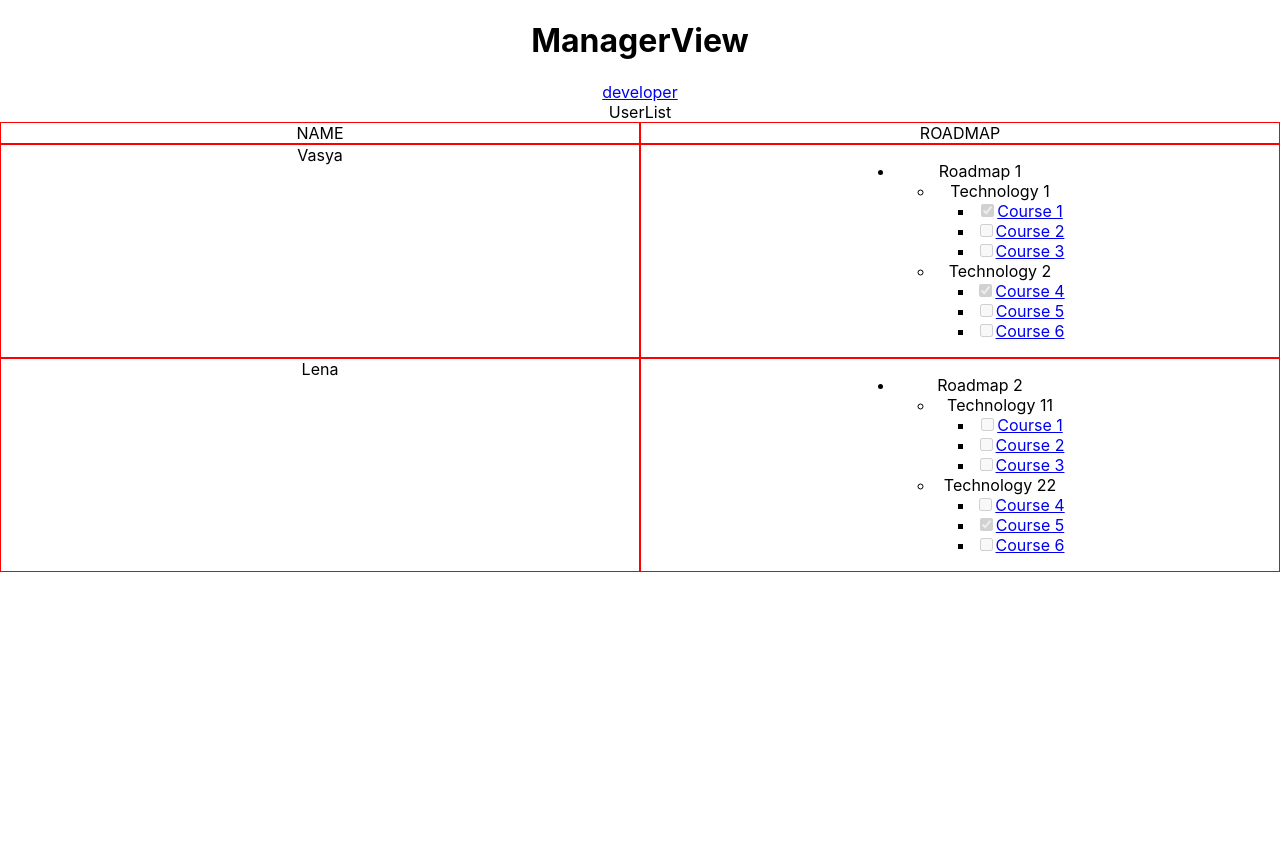
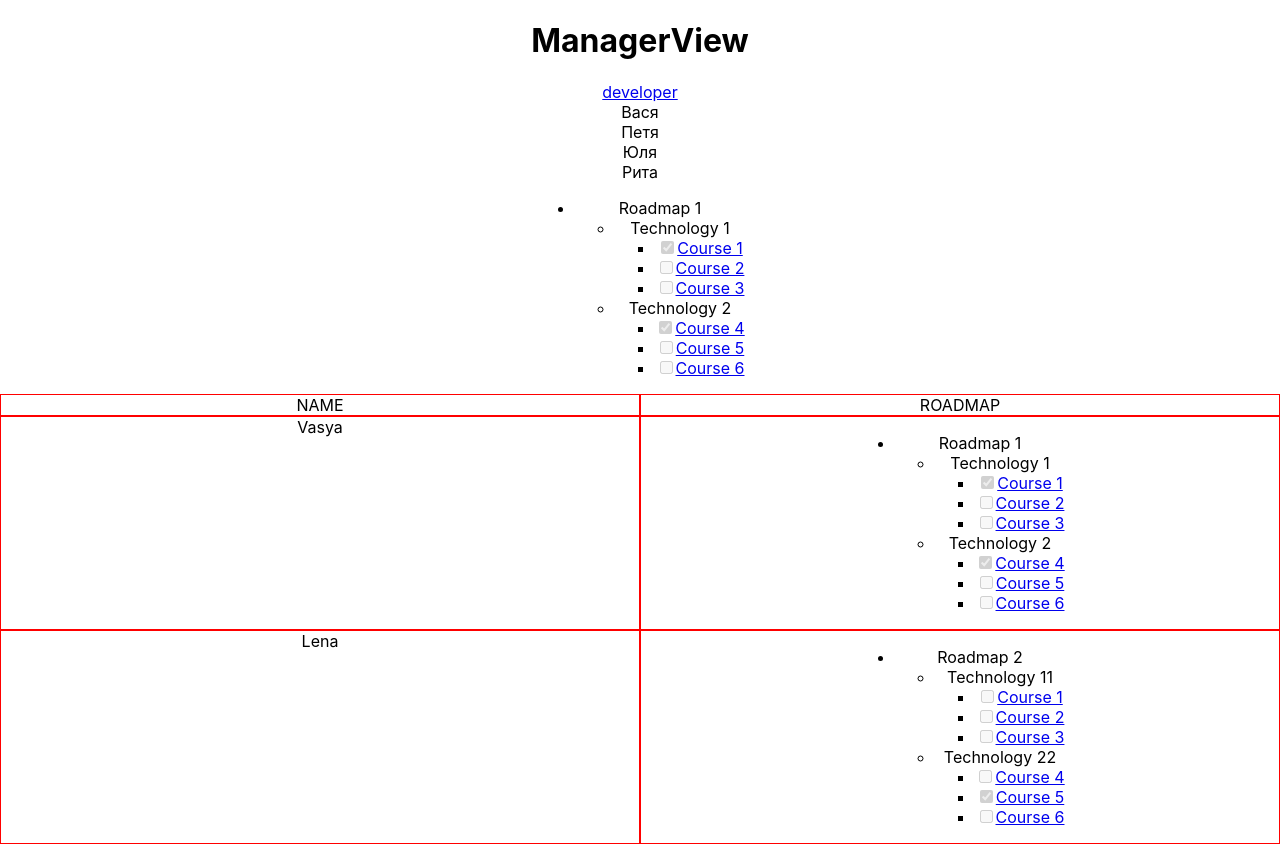
Before and after one commit to YuLogun/roadmap, a React (Create React App) app: page / in a window 1280 px wide. Before the commit the page ends 800 px from the top, so only its background shows below. Built offline with nearby package versions, Linux system fonts and the light colour scheme.

Commit message:
Added functionality for the user list. Started creating functionality for displaying the current roadmap

```diff
--- a/src/components/ManagerView/ManagerView.js
+++ b/src/components/ManagerView/ManagerView.js
@@ -1,4 +1,4 @@
-import React from "react";
+import React, { useState } from "react";
 import { Link } from "react-router-dom";
 
 //components
@@ -16,11 +16,60 @@ const ManagerView = () => {
     .roadmap;
 
   console.log(vasyaData);
+
+  const userRoadmapInit = (userId) => {
+    let userRoadmap = getUserRoadmap(userId);
+    debugger;
+  }
+
+  const getUserRoadmap = (userId) => {
+
+    let tr = coursesTestData.filter(roadmap => roadmap.employee_id === userId)[0];
+    debugger;
+    return tr.roadmap
+  }
+
+  const[currentRoadmap, setRoadmap] = useState(getUserRoadmap(0));
+
+
+
+  const getUsersData = () => {
+    return [
+      {
+          id: 0,
+          name: "Вася"
+      },
+      {
+          id: 1,
+          name: "Петя"
+      },
+      {
+          id: 2,
+          name: "Юля"
+      },
+      {
+          id: 3,
+          name: "Рита"
+      },
+    ]
+  }
+
+
+  debugger;
   return (
     <div>
       <h1>ManagerView</h1>
       <Link to="/roadmap">developer</Link>
-      <UserList></UserList>
+      <UserList
+        usersData={getUsersData()}
+        currentUserId={userId => userRoadmapInit(userId)}
+      />
+      <Roadmap
+        roadmapTitle={currentRoadmap.roadmap_title}
+        coursesTestData={currentRoadmap.roadmap_info}
+        handleState={() => {}}
+        managerView
+      />
       <div>
         <Row>
           <div>NAME</div>
--- a/src/components/Roadmap/Roadmap.js
+++ b/src/components/Roadmap/Roadmap.js
@@ -9,6 +9,7 @@ const Roadmap = ({
   handleState,
   managerView,
 }) => {
+  debugger;
   return (
     <div>
       <ul className="list">
--- a/src/components/UserList/UserList.js
+++ b/src/components/UserList/UserList.js
@@ -1,13 +1,31 @@
-import React from "react";
+import React, { useEffect, useState } from "react";
 
 //styles
 import "./UserList.scss";
 
-const UserList = () => {
+const UserList = ({
+    currentUserId,
+    usersData
+}) => {
+    const[userList, setUserList] = useState(usersData);
+    const[currentUser, setCurrentUser] = useState(null);
+
+    const clickOnUserHandler = (userId, e) => {
+        setCurrentUser(prevState => {
+            currentUserId(userId);
+            return userId;
+        });
+    }
 
   return (
-    <div>
-        <span>UserList</span>
+    <div className="container">
+        {
+            userList.map((userData, index) => (
+                <div key={index} className="userItem">
+                    <span className="userItemName" onClick={(e) => clickOnUserHandler(userData.id, e)}>{userData.name}</span>
+                </div>
+            ))
+        }
     </div>
   );
 };
```
Also changed, not shown: src/components/RoadmapList/RoadmapList.js (added, +11 -0 lines), src/services/UserListService.js (added, +33 -0 lines), src/components/RoadmapList/RoadmapList.scss (added).
